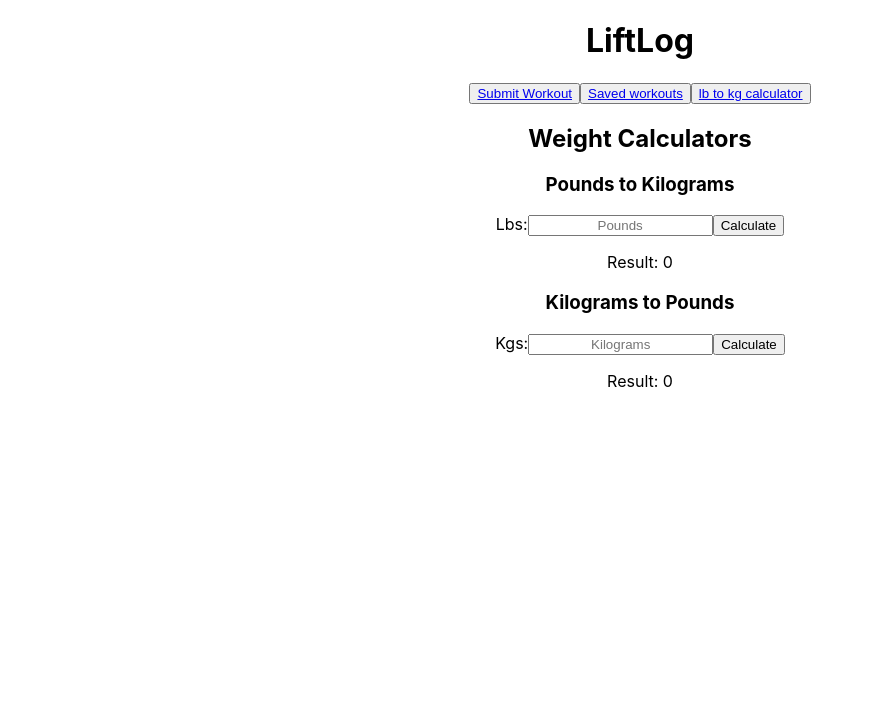
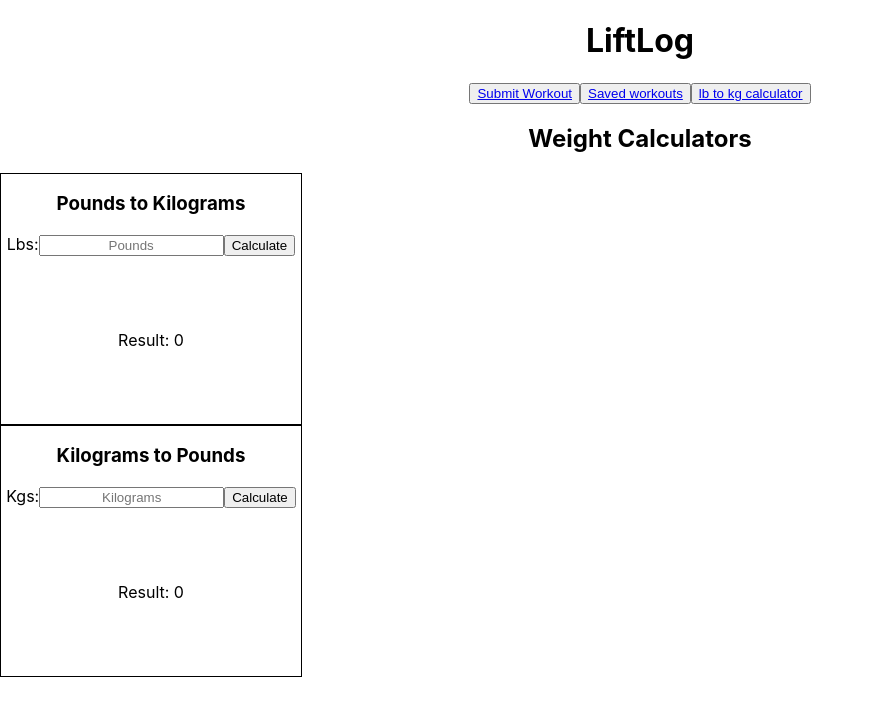
Before and after one commit to DeanLeong/LiftLog, a React (Create React App) app: page /Calculator in a window 1280 px wide. Shown: the top 716 px of the page, without its empty margins (0-874 px from the left). Built offline with nearby package versions, Linux system fonts and the light colour scheme.

Commit message:
calculator styling

```diff
--- a/src/App.css
+++ b/src/App.css
@@ -47,3 +47,21 @@
 .submit-workout {
   margin-top: 25px;
 }
+
+.lbs-to-kgs {
+  display: grid;
+  grid-template-rows: auto;
+  justify-content: center;
+  height: 250px;
+  width: 300px;
+  border: 1px solid black;
+}
+
+.kgs-to-lbs {
+  display: grid;
+  grid-template-rows: auto;
+  justify-content: center;
+  height: 250px;
+  width: 300px;
+  border: 1px solid black;
+}
--- a/src/Calculators.jsx
+++ b/src/Calculators.jsx
@@ -10,6 +10,8 @@ function Calculators() {
   //   return kgs
   // }
   // lbsToKgs()
+
+  //How to get the calcs to run on click?
 
   return (
     <div>
```
